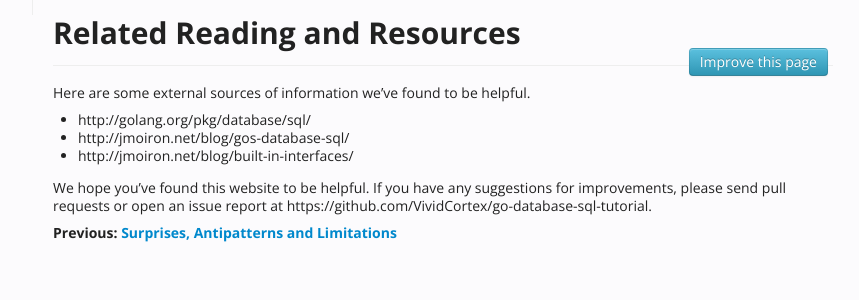
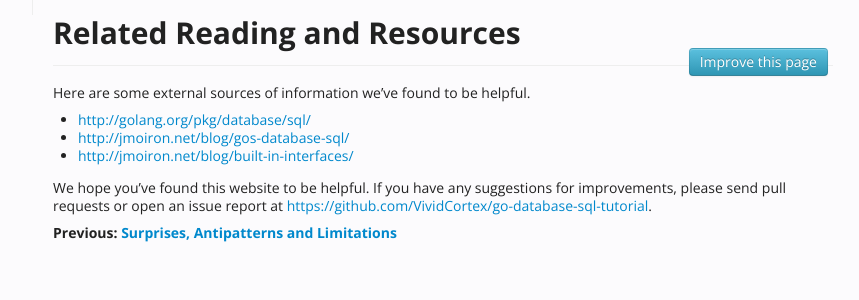
Before and after one commit to VividCortex/go-database-sql-tutorial, a Jekyll site: the page built from references.md, in a window 1280 px wide. Shown: the top 300 px of the page, without its empty margins (277-1136 px from the left). Built offline with Jekyll 4.4.1, drawn with Linux system fonts in a browser that asks for light colours; part of the change alters nothing that is shown.

```diff
--- a/references.md
+++ b/references.md
@@ -5,12 +5,12 @@ title: Related Reading and Resources
 
 Here are some external sources of information we've found to be helpful.
 
-* http://golang.org/pkg/database/sql/
-* http://jmoiron.net/blog/gos-database-sql/
-* http://jmoiron.net/blog/built-in-interfaces/
+* [http://golang.org/pkg/database/sql/](http://golang.org/pkg/database/sql/)
+* [http://jmoiron.net/blog/gos-database-sql/](http://jmoiron.net/blog/gos-database-sql/)
+* [http://jmoiron.net/blog/built-in-interfaces/](http://jmoiron.net/blog/built-in-interfaces/)
 
 We hope you've found this website to be helpful. If you have any suggestions for
 improvements, please send pull requests or open an issue report at
-https://github.com/VividCortex/go-database-sql-tutorial.
+[https://github.com/VividCortex/go-database-sql-tutorial](https://github.com/VividCortex/go-database-sql-tutorial).
 
 **Previous: [Surprises, Antipatterns and Limitations](surprises.html)**
```
